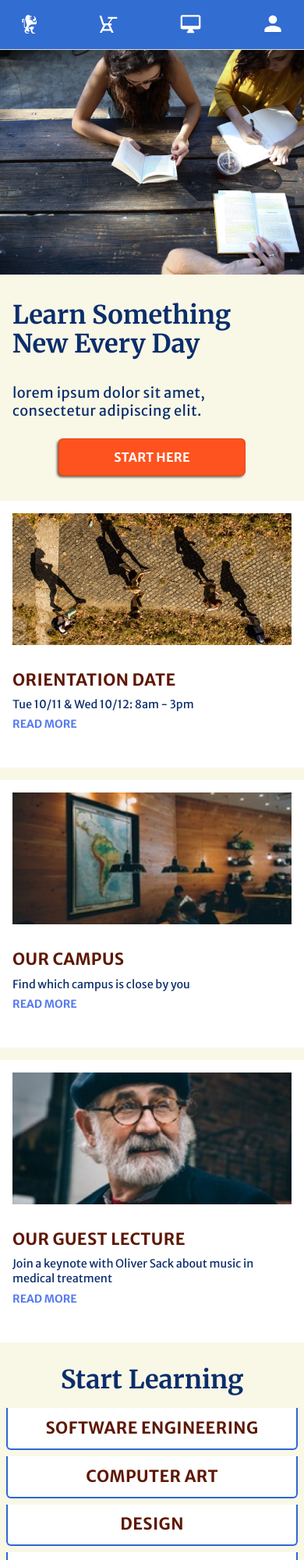
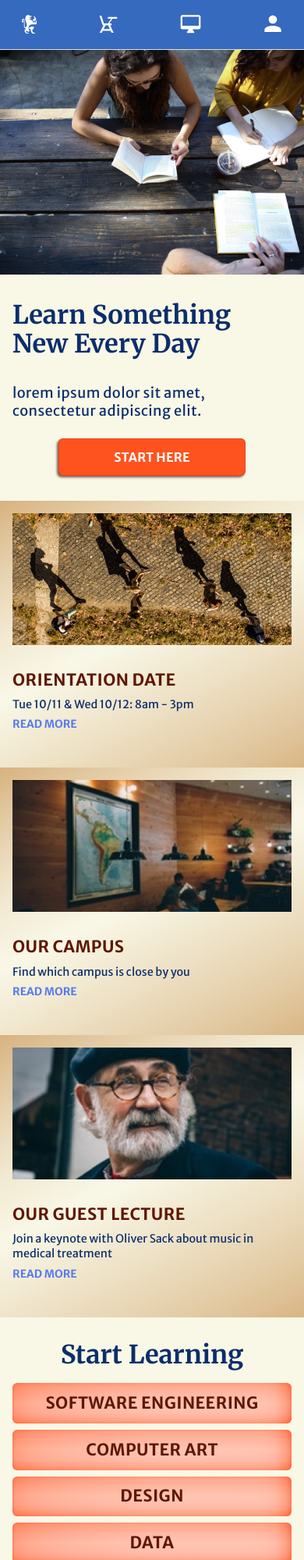
Before and after one commit to bpmaiden/colmar, a plain HTML site: page index.html in a window 390 px wide. Shown: the top 2000 px of the page at 78% size. Drawn offline with Linux system fonts and the light colour scheme.

Commit message:
Add gradients to mobile view cards & buttons.

```diff
--- a/css/styles.css
+++ b/css/styles.css
@@ -150,6 +150,7 @@ header .desktop, header .mobile {
 }
 
 .org-id {
+  margin-bottom: 1px;
   display: flex;
   align-items: center;
   text-transform: uppercase;
@@ -160,7 +161,7 @@ header .desktop, header .mobile {
 #logo {
   width: auto;
   height: 2rem;
-  margin-right: 0.25rem;
+  margin: 3px 0.05rem 0 0;
   border: none;
 }
 
@@ -450,7 +451,7 @@ footer {
   header .mobile {
     display: flex;
     justify-content: space-between;
-    background-color: hsla(218, 64%, 51%, 1);
+    background-color: hsla(217, 56%, 48%, 1);
   }
 
   header .mobile img {
@@ -478,6 +479,7 @@ footer {
   }
 
   .feature-wrap {
+    width: 100%;
     margin: 0;
     flex-direction: column;
   }
@@ -493,6 +495,10 @@ footer {
   .media img, video, .article-card {
     border: none;
     border-radius: 0;
+    background-image: linear-gradient(-27deg,
+    hsla(35,72%,42%,0.55), 23%,
+    hsla(56, 59%, 94%, 1), 81%,
+    hsla(35,72%,42%,0.57));
   }
 
   #intro .media {
@@ -510,10 +516,6 @@ footer {
     padding: 1rem;
   }
 
-  .course-card {
-    margin: 1rem 0.75rem;
-  }
-
   #campus-life .supporting-info {
     padding: 0;
   }
@@ -524,6 +526,14 @@ footer {
 
   #campus-life .media, #achievement .supporting-info {
     display: none;
+  }
+
+  #orientation, #campus {
+    margin-bottom: 0;
+  }
+
+  .course-card {
+    margin: 1rem 0.75rem;
   }
 
   #achievement .media {
@@ -557,7 +567,7 @@ footer {
 
   .course-card {
     width: 100%;
-    margin: 0.25rem 0.5rem;
+    margin: 0.25rem 1rem;
   }
 
   #campus-life .media,
@@ -572,13 +582,25 @@ footer {
     margin: 0;
   }
 
+  .catalog-wrap {
+    padding-bottom: 1rem;
+  }
+
   .course-content-wrap {
     height: auto;
     margin: 0;
+    background-image: linear-gradient(hsla(14,100%,56%,0.5), 12%,
+    hsla(14,100%,80%,0.5), 88%,
+    hsla(14,100%,56%,0.5)),
+    linear-gradient(90deg, hsla(14,100%,56%,1), 2%,
+    hsla(14,100%,80%,0.5), 98%,
+    hsla(14,100%,56%,1));
+    border: none;
+    border-radius: 6px;
   }
 
-  .catalog-wrap {
-    padding-bottom: 1rem;
+  #curriculum h3:hover {
+    color: hsla(0,100%,49%,1);
   }
 
   #achievement h2 {
--- a/index.html
+++ b/index.html
@@ -20,7 +20,7 @@
       <div class="desktop">
         <a href="#">
           <div class="org-id">
-            <img id="logo" src="images/colmar-logo-white.png" alt="">
+            <img id="logo" src="images/ic-logo-white.svg" alt="">
             <span id="name-1">Colmar</span><span id="name-2">Academy</span>
           </div>
         </a>
```
